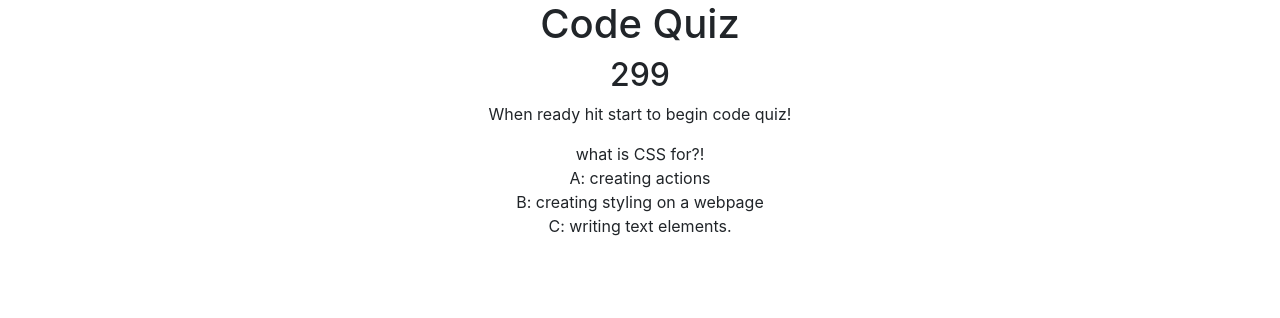
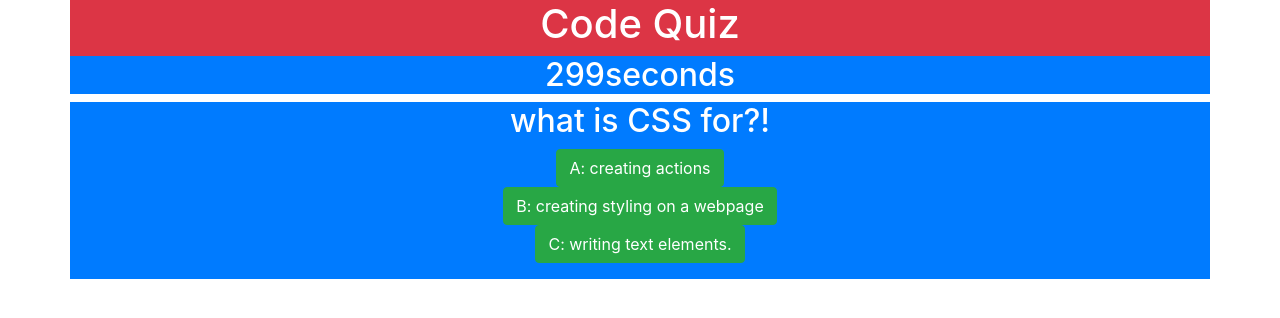
Before and after one commit to JTLaMarre/Code_Quiz, a plain HTML site: page index.html in a window 1280 px wide. Both pictures are taken after a click on the input "start". Drawn offline with nearby package versions, Linux system fonts and the light colour scheme.

Commit message:
mre styling added

```diff
--- a/index.html
+++ b/index.html
@@ -14,29 +14,33 @@
 <body>
     <div class="container mr-auto">
         <div class="row">
-            <div id="main" class="col-12 mr-auto text-center">
+            <div id="main" class="col-12 mr-auto text-center bg-danger text-white">
                 <h1>Code Quiz</h1>
             </div>
         </div>
         <div class="row">
-            <h2 id="timer" class="col-12 mr-auto text-center"></h2>
+            <h2 id="timer" class="col-12 mr-auto text-center bg-primary text-white"></h2>
         </div>
         <div class="row">
             <div class="col-12 mr-auto text-center">
-                <p>When ready hit start to begin code quiz!</p>
+                <p id= "startMSG">When ready hit start to begin code quiz!</p>
+                <input type="submit" value="start" id="submit" class = "btn btn-danger btn-large">
             </div>
         </div>
         <div class="row">
-            <div class="col-12 mr-auto text-center">
-                <div id="DQ" ></div>
-                <div class="choice" id="ABtn">A</div>
-                <div class="choice" id="BBtn">B</div>
-                <div class="choice" id="CBtn">C</div>
-                <input type="submit" value="start" id="submit">
+            <div class="col-12 mr-auto text-center bg-primary">
+                <h2 id="DQ" class="bg-primary text-white"></h2>
+                <div class="choice btn btn-success btn-small" id="ABtn">A</div>
+                <br>
+                <div class="choice btn btn-success btn-small " id="BBtn">B</div>
+                <br>
+                <div class="choicebtn btn btn-success btn-small" id="CBtn">C</div>
+                <br>
+                <p id='score' class="bg-primary text-white"></p>
+
             </div>
         </div>
     </div>
-    <p id='score'></p>
 
 
 
--- a/script.js
+++ b/script.js
@@ -1,3 +1,4 @@
+// dom vars
 var startBtn = document.getElementById("submit");
 var timer = document.getElementById("timer");
 var ChoiceA = document.getElementById("ABtn")
@@ -5,6 +6,8 @@ var ChoiceB = document.getElementById("BBtn");
 var ChoiceC = document.getElementById("CBtn");
 var score = document.getElementById("score");
 var DQ = document.getElementById("DQ");
+var startMSG = document.getElementById("startMSG");
+// Script vars index(currentquestion), score, quiz key
 var Sc = 0
 var questions = [
     {
@@ -47,6 +50,7 @@ var questions = [
 
 ]
 var questionIndex = questions.length - 1;
+
 var currentquestion = 0
 var startTime = 300;
 
@@ -61,7 +65,7 @@ startBtn.addEventListener('click', function (event) {
     event.preventDefault();
     DisplayQuestion()
     var quizInterval = setInterval(function () {
-        timer.textContent = startTime;
+        timer.textContent = startTime +"seconds";
         startTime--;
 
 
@@ -88,6 +92,7 @@ function Quiz(UserChoice) {
 }
 function DisplayQuestion() {
     startBtn.remove();
+    startMSG.remove();
     Displayed_q.style.display = "inline"
     ABtn.textContent = q.ChoiceA;
     BBtn.textContent = q.ChoiceB;
```
